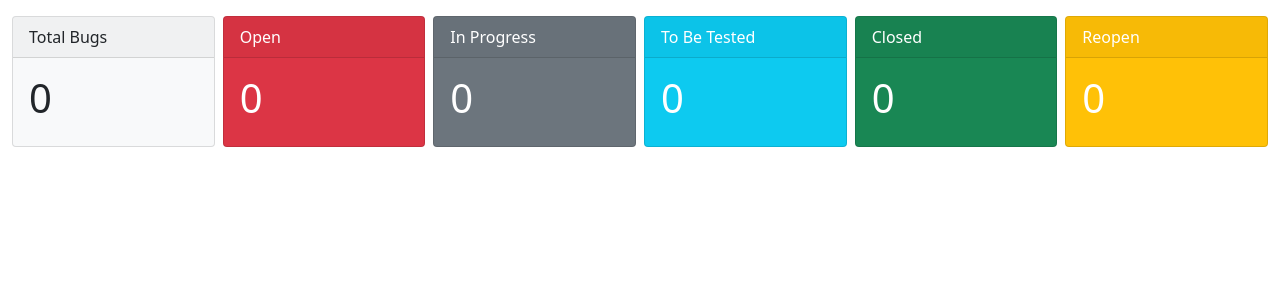
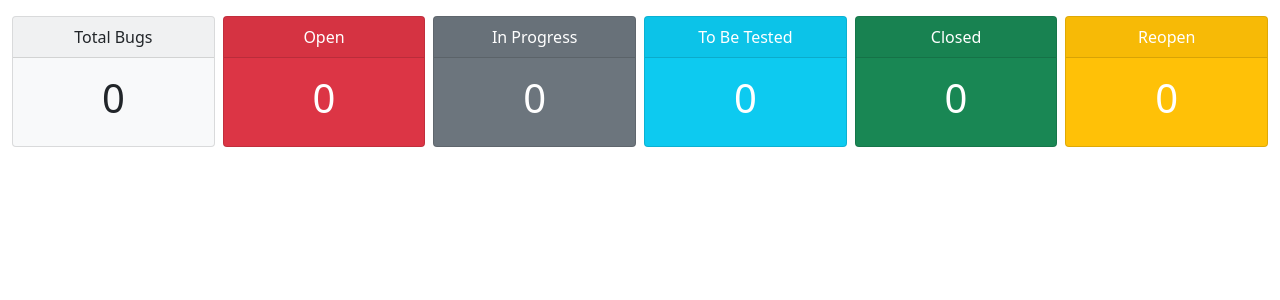
Before and after one commit to esadek/insecticide, a Django app: page /dashboard/ in a window 1280 px wide. Shown: the part 56-356 px from the top of the page. Run offline with Django 3.2, Linux system fonts and the light colour scheme; the visitor is signed in with stand-in values (Sample User, id 1); data that the repository does not hold is empty.

Commit message:
Add: text-center class

```diff
--- a/bugtracker/templates/dashboard.html
+++ b/bugtracker/templates/dashboard.html
@@ -1,7 +1,7 @@
 {% extends 'base.html' %}
 {% block content %}
   {% include 'navbar.html' %}
-  <div class="container-fluid mt-3">
+  <div class="container-fluid text-center mt-3">
     <div class="row g-2">
       <div class="col">
         <div class="card text-dark bg-light mb-2">
```
